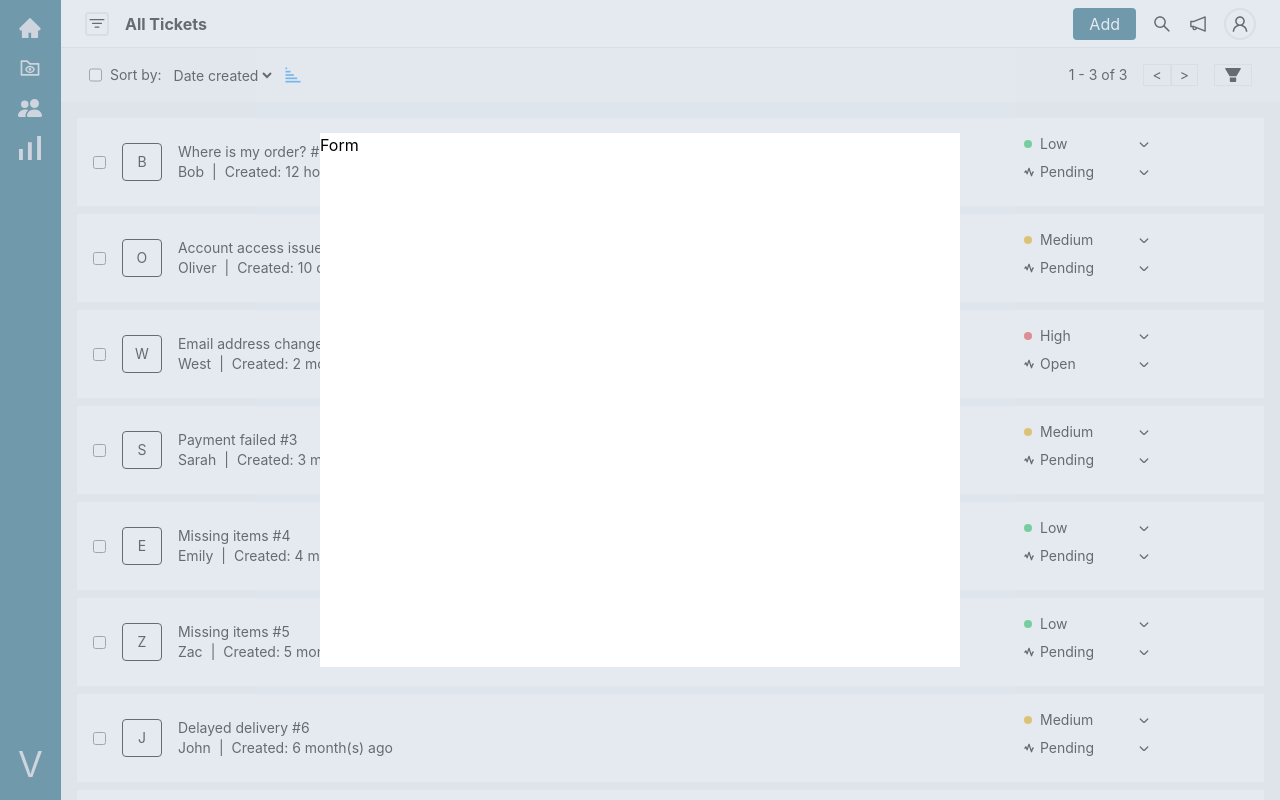
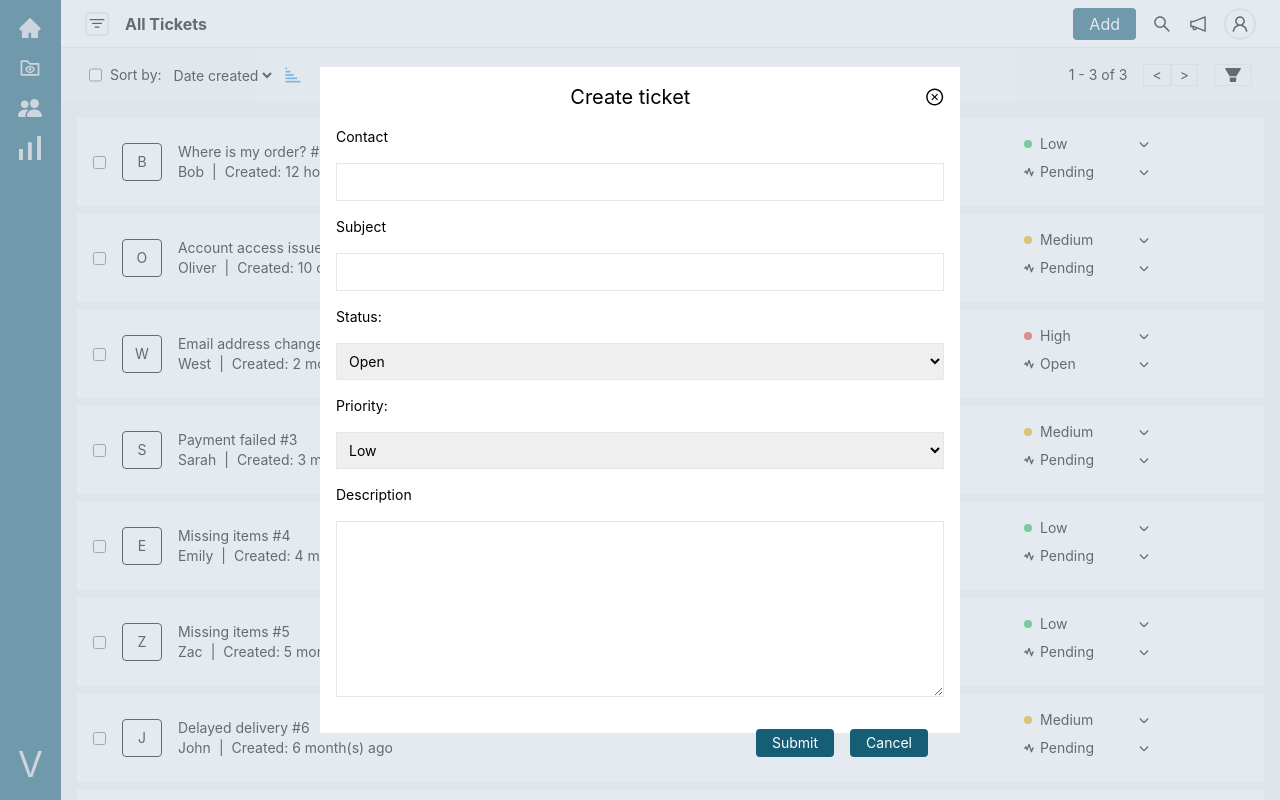
Before and after one commit to anh4dle/ticket_systems, a React (Vite) app: page / in a window 1280 px wide. Both pictures are taken after a click on the button "Add". Built offline with nearby package versions, Linux system fonts and the light colour scheme.

Commit message:
input for form

```diff
--- /dev/null
+++ b/src/components/CreateTicketModal.tsx
@@ -0,0 +1,24 @@
+import ReactDOM from "react-dom";
+import Form from "./Form";
+function CreateTicketModal({ setClose }: any) {
+  const handleClose = (e: any) => {
+    if (
+      e.target.className.includes("overlay") ||
+      e.target.className.includes("closeCircle")
+    )
+      setClose(false);
+  };
+  return ReactDOM.createPortal(
+    <div
+      className="overlay h-screen fixed w-full flex items-center justify-center bg-slate-300 bg-opacity-50 z-20"
+      onClick={handleClose}
+    >
+      <div className="content w-1/2 h-5/6 bg-white ">
+        <Form />
+      </div>
+    </div>,
+    document.getElementById("modal-root") as Element
+  );
+}
+
+export default CreateTicketModal;
--- a/src/components/Form.tsx
+++ b/src/components/Form.tsx
@@ -1,5 +1,42 @@
+import Button from "./Button";
+import { AiOutlineCloseCircle } from "react-icons/ai";
 function Form() {
-  return <div>Form</div>;
+  return (
+    <div className="text-sm flex flex-col p-4 gap-4 [&>input]:border [&>input]:p-2 [&>select]:border [&>select]:p-2">
+      <div className="flex justify-between items-center text-xl">
+        <p className="text-center w-full">Create ticket</p>
+        <AiOutlineCloseCircle className="overlay cursor-pointer closeCircle" />
+      </div>
+
+      <label htmlFor="contact">Contact</label>
+      <input type="text" id="contact" />
+
+      <label htmlFor="subject">Subject</label>
+      <input type="text " id="subject" />
+
+      <label htmlFor="status">Status:</label>
+
+      <select name="status" id="status">
+        <option value="open">Open</option>
+        <option value="pending">Pending</option>
+        <option value="resolved">Resolved</option>
+      </select>
+      <label htmlFor="priority">Priority:</label>
+
+      <select name="priority" id="priority">
+        <option value="low">Low</option>
+        <option value="medium">Medium</option>
+        <option value="high">High</option>
+      </select>
+
+      <label htmlFor="description">Description</label>
+      <textarea className="border p-2 h-44" id="description " />
+      <div className="flex gap-4 justify-end m-4">
+        <Button name="Submit" />
+        <Button name="Cancel" />
+      </div>
+    </div>
+  );
 }
 
 export default Form;
--- a/src/components/Modal.tsx
+++ /dev/null
@@ -1,21 +0,0 @@
-import ReactDOM from "react-dom";
-import Form from "./Form";
-function Modal({ setClose }: any) {
-  const handleClose = (e: any) => {
-    if (e.target.className.includes("content")) return "";
-    setClose(false);
-  };
-  return ReactDOM.createPortal(
-    <div
-      className="h-screen fixed w-full flex items-center justify-center bg-slate-300 bg-opacity-50 z-20"
-      onClick={handleClose}
-    >
-      <div className="content w-1/2 h-2/3 bg-white ">
-        <Form />
-      </div>
-    </div>,
-    document.getElementById("modal-root") as Element
-  );
-}
-
-export default Modal;
--- a/src/components/TopSetting.tsx
+++ b/src/components/TopSetting.tsx
@@ -5,7 +5,7 @@ import {
   AiOutlineNotification,
 } from "react-icons/ai";
 import { BsFilter } from "react-icons/bs";
-import Modal from "./Modal";
+import CreateTicketModal from "./CreateTicketModal";
 import { useState } from "react";
 function TopSetting() {
   const [open, setOpen] = useState(false);
@@ -19,7 +19,7 @@ function TopSetting() {
       <div className="flex gap-4">
         <div className="text-small">
           <Button name="Add" setState={() => setOpen(true)} />
-          {open && <Modal setClose={setOpen} />}
+          {open && <CreateTicketModal setClose={setOpen} />}
         </div>
         <div className="text-xl flex gap-4 items-center ">
           <AiOutlineSearch />
--- a/src/output.css
+++ b/src/output.css
@@ -546,10 +546,6 @@ video {
   position: relative;
 }
 
-.inset-0 {
-  inset: 0px;
-}
-
 .right-8 {
   right: 2rem;
 }
@@ -558,16 +554,32 @@ video {
   top: 1.25rem;
 }
 
+.left-4 {
+  left: 1rem;
+}
+
+.left-12 {
+  left: 3rem;
+}
+
+.right-12 {
+  right: 3rem;
+}
+
+.right-0 {
+  right: 0px;
+}
+
 .z-10 {
   z-index: 10;
 }
 
-.z-0 {
-  z-index: 0;
+.z-20 {
+  z-index: 20;
 }
 
-.z-20 {
-  z-index: 20;
+.m-4 {
+  margin: 1rem;
 }
 
 .my-1 {
@@ -599,6 +611,10 @@ video {
   margin-right: 6rem;
 }
 
+.mt-4 {
+  margin-top: 1rem;
+}
+
 .flex {
   display: flex;
 }
@@ -619,8 +635,32 @@ video {
   height: 100vh;
 }
 
+.h-1\/2 {
+  height: 50%;
+}
+
+.h-1\/3 {
+  height: 33.333333%;
+}
+
+.h-5\/6 {
+  height: 83.333333%;
+}
+
+.h-40 {
+  height: 10rem;
+}
+
+.h-44 {
+  height: 11rem;
+}
+
 .w-1\/2 {
   width: 50%;
+}
+
+.w-10\/12 {
+  width: 83.333333%;
 }
 
 .w-16 {
@@ -647,12 +687,20 @@ video {
   width: 100%;
 }
 
+.cursor-pointer {
+  cursor: pointer;
+}
+
 .flex-col {
   flex-direction: column;
 }
 
 .items-center {
   align-items: center;
+}
+
+.justify-end {
+  justify-content: flex-end;
 }
 
 .justify-center {
@@ -769,6 +817,10 @@ video {
   padding: 1rem;
 }
 
+.p-2 {
+  padding: 0.5rem;
+}
+
 .px-1 {
   padding-left: 0.25rem;
   padding-right: 0.25rem;
@@ -807,6 +859,10 @@ video {
 .py-4 {
   padding-top: 1rem;
   padding-bottom: 1rem;
+}
+
+.text-center {
+  text-align: center;
 }
 
 .text-2xl {
@@ -898,6 +954,14 @@ video {
   color: rgb(249 250 251 / var(--tw-text-opacity));
 }
 
+.\[\&\>\*\]\:border>* {
+  border-width: 1px;
+}
+
+.\[\&\>\*\]\:p-2>* {
+  padding: 0.5rem;
+}
+
 .\[\&\>\*\]\:hover\:cursor-pointer:hover>* {
   cursor: pointer;
 }
@@ -930,3 +994,23 @@ video {
 .\[\&\>div\]\:hover\:cursor-pointer:hover>div {
   cursor: pointer;
 }
+
+.\[\&\>input\]\:border>input {
+  border-width: 1px;
+}
+
+.\[\&\>input\]\:p-2>input {
+  padding: 0.5rem;
+}
+
+.\[\&\>label\]\:border>label {
+  border-width: 1px;
+}
+
+.\[\&\>select\]\:border>select {
+  border-width: 1px;
+}
+
+.\[\&\>select\]\:p-2>select {
+  padding: 0.5rem;
+}
```
